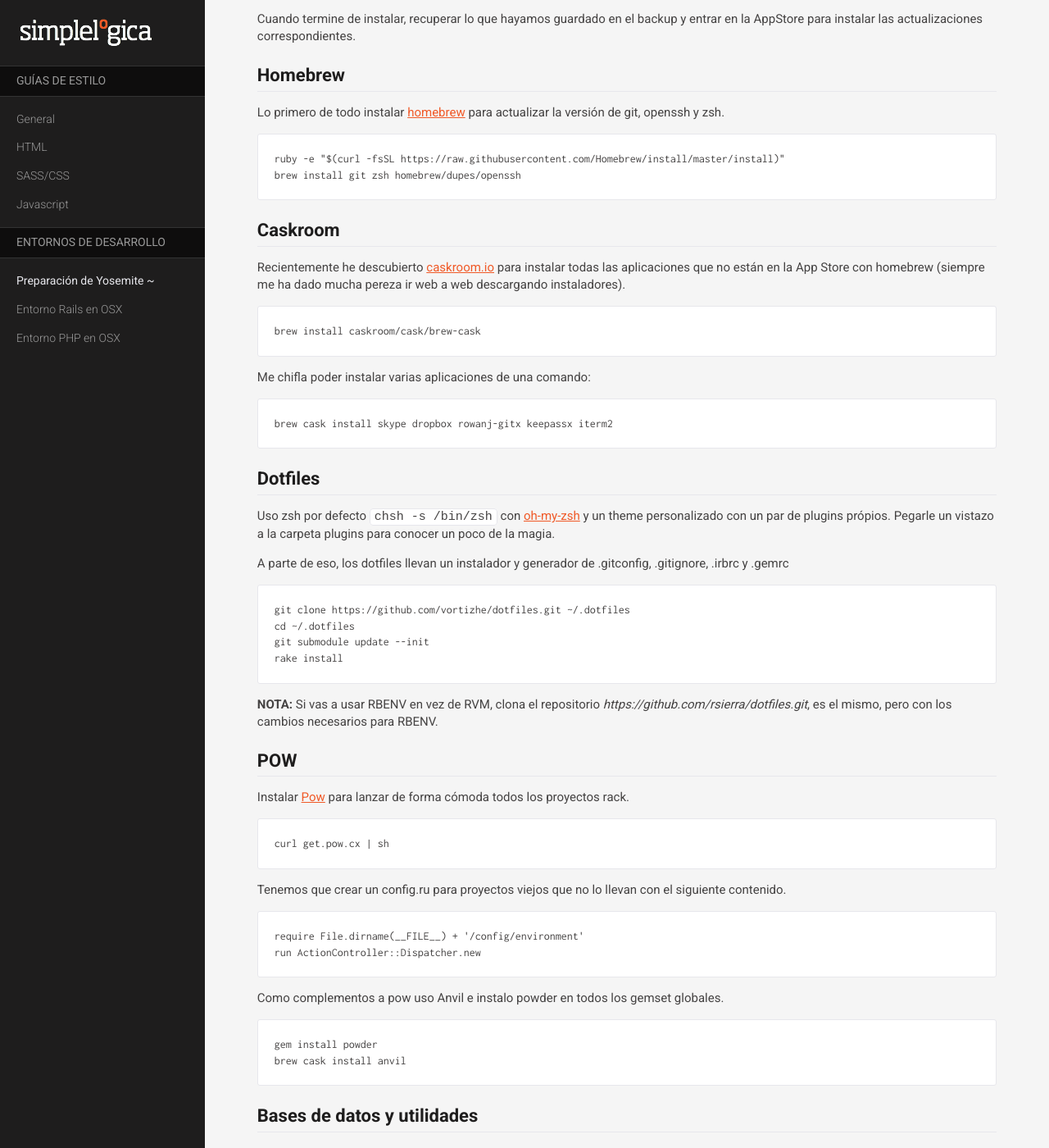
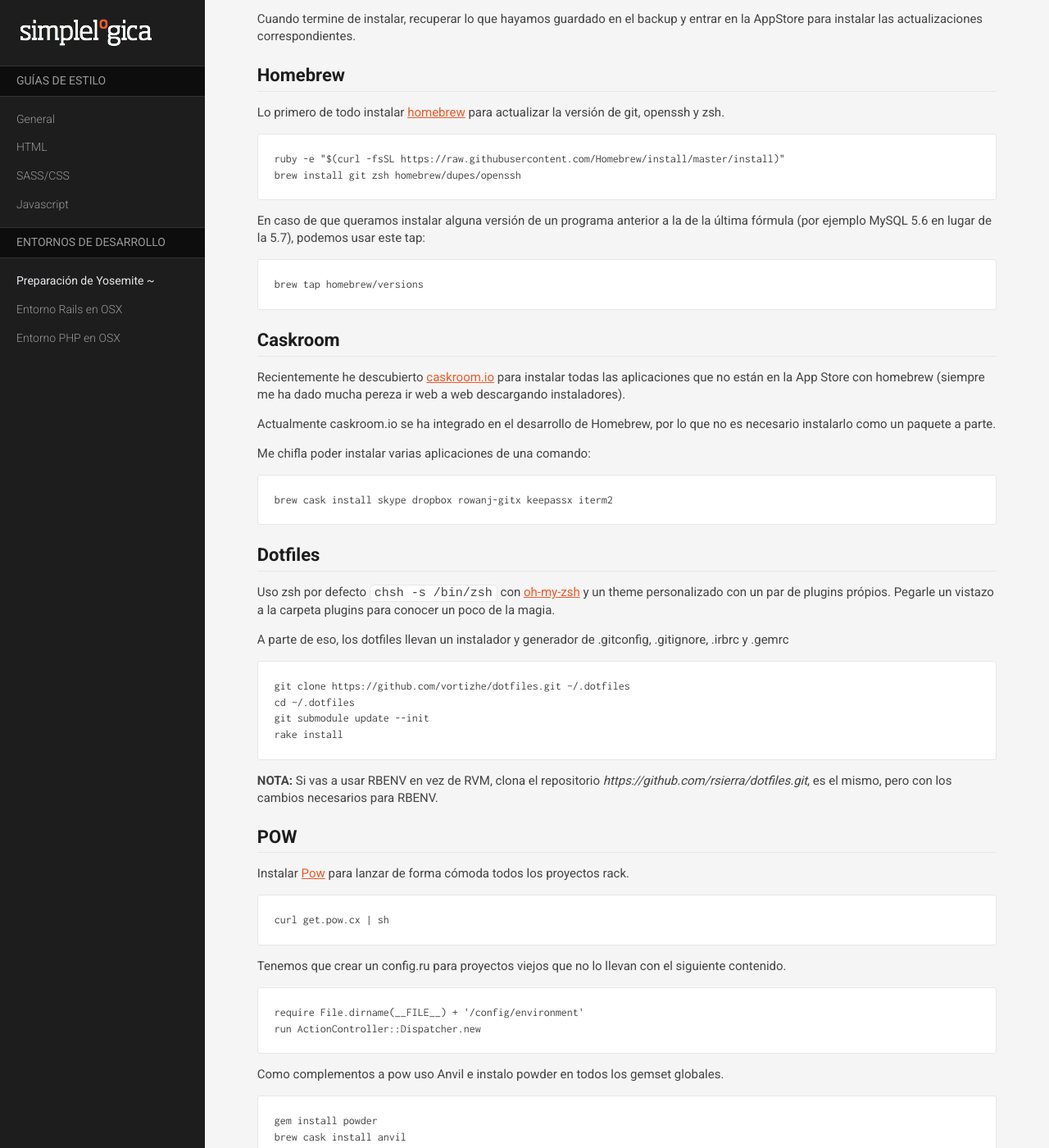
Before and after one commit to simplelogica/styleguides, a Jekyll site: the page built from guias/osx-general.md, in a window 1280 px wide and 1400 px high, scrolled down 962 px. Shown: the whole window at 82% size. Built offline with Jekyll 4.4.1, drawn with Linux system fonts in a browser that asks for light colours; nearby versions of some CDN libraries; Markdown is read by kramdown in place of the engine named in the settings; some of the changed text lies outside the part shown.

Commit message:
Update caskroom information and Google Chrome problem.

`````diff
--- a/guias/osx-general.md
+++ b/guias/osx-general.md
@@ -47,12 +47,17 @@ ruby -e "$(curl -fsSL https://raw.githubusercontent.com/Homebrew/install/master/
 brew install git zsh homebrew/dupes/openssh
 ````
 
+En caso de que queramos instalar alguna versión de un programa anterior a la de la última fórmula (por ejemplo MySQL 5.6 en lugar de la 5.7), podemos usar este tap:
+
+````
+brew tap homebrew/versions
+````
+
 ##Caskroom
 Recientemente he descubierto [caskroom.io](http://caskroom.io) para instalar todas las aplicaciones que no están en la App Store con homebrew (siempre me ha dado mucha pereza ir web a web descargando instaladores).
 
-````
-brew install caskroom/cask/brew-cask
-````
+Actualmente caskroom.io se ha integrado en el desarrollo de Homebrew, por lo que no es necesario instalarlo como un paquete a parte.
+
 Me chifla poder instalar varias aplicaciones de una comando:
 
 ````
@@ -105,7 +110,7 @@ launchctl load ~/Library/LaunchAgents/homebrew.mxcl.mysql.plist
 ````
 Usuario por defecto ``root`` sin password.
 
-Se recomenda conectar por socket para evitar la capa tcp y agilizar las conexiones poniendo en el database.yml de los proyectos ``socket: /tmp/mysql.sock``
+Se recomenda conectar por socket para evitar la capa TCP y agilizar las conexiones poniendo en el database.yml de los proyectos ``socket: /tmp/mysql.sock``
 
 Uso [Sequel Pro](http://www.sequelpro.com) para acceder comodamente al servidor local (incluso a alguno de producción ;) a pegar un vistazo rápido a algún registro, probar sqls o exportar/importar db.
 
@@ -289,6 +294,8 @@ npm install -g gulp grunt
 brew cask install dropbox google-drive google-chrome firefox slack skype keepassx the-unarchiver cyberduck xtrafinder
 ```
 
+*Nota:* si usas 1Password, hay que instalar Google Chrome sin usar caskroom. En caso contrario 1Password no puede verificar la firma del ejecutable y no podrás usar la integración.
+
 **PERSONAL UTILS**
 
 ```
`````
